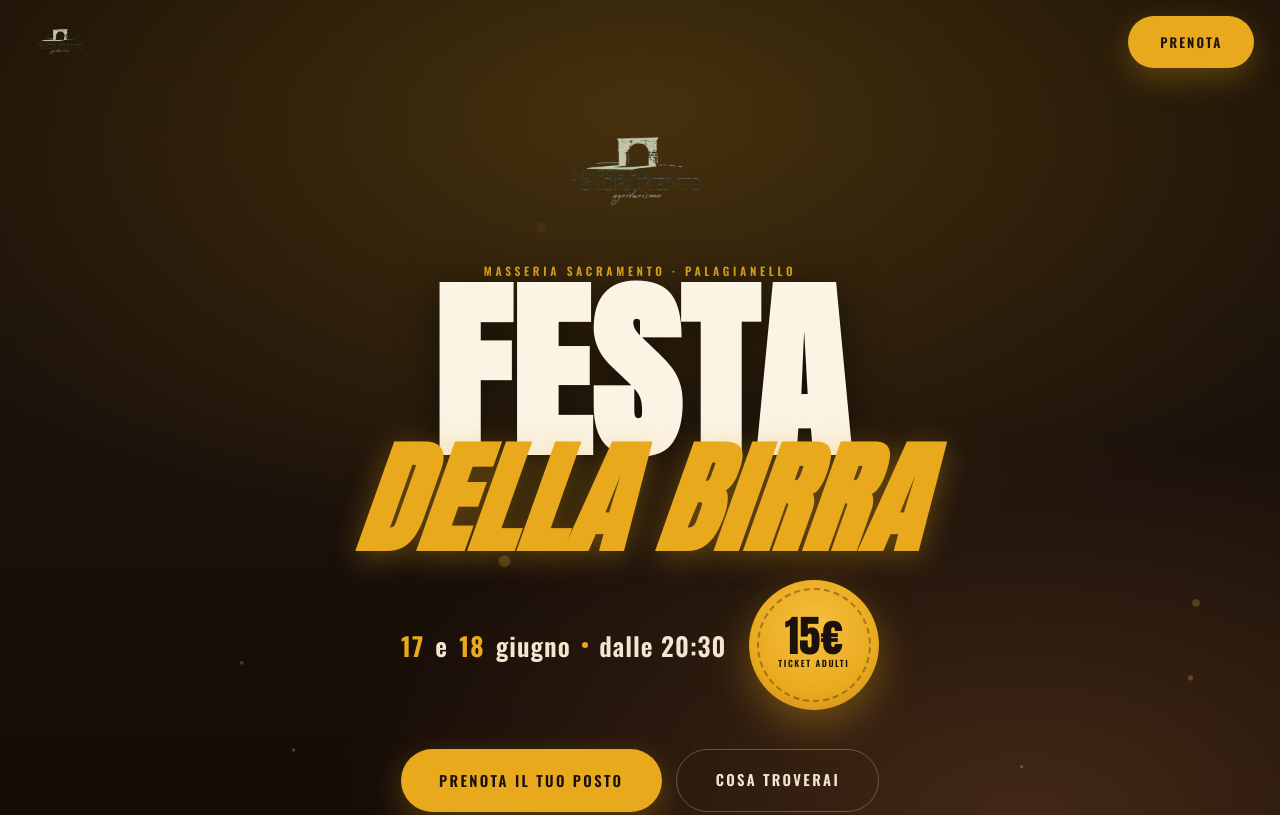
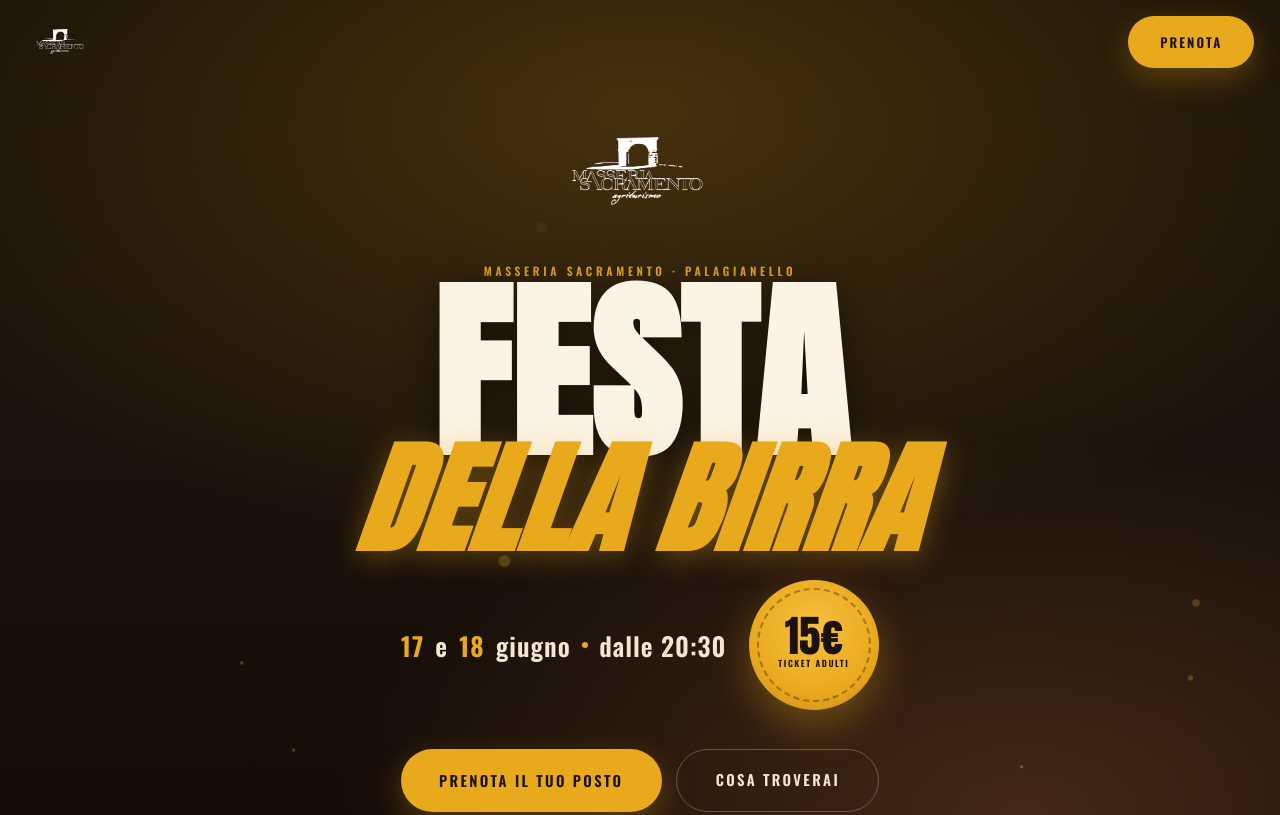
Before and after one commit to inlabcomunication-ai/festadellabirra, a plain HTML site: page index.html in a window 1280 px wide. Shown: the top 815 px of the page. Drawn offline with nearby package versions, Linux system fonts and the light colour scheme.

Commit message:
Update landing.css

```diff
--- a/assets/css/landing.css
+++ b/assets/css/landing.css
@@ -319,6 +319,7 @@
   height: 44px;
   width: auto;
   display: block;
+  filter: brightness(0) invert(1);
   transition: opacity .2s;
 }
 .nav-logo:hover { opacity: 0.85; }
@@ -328,6 +329,7 @@
   height: 64px;
   width: auto;
   display: block;
+  filter: brightness(0) invert(1);
   opacity: 0.9;
   transition: opacity .2s;
 }
@@ -343,5 +345,6 @@
   width: auto;
   display: block;
   margin: 0 auto;
+  filter: brightness(0) invert(1);
 }
 @media (max-width: 600px) { .hero-logo { height: 80px; } }
```
